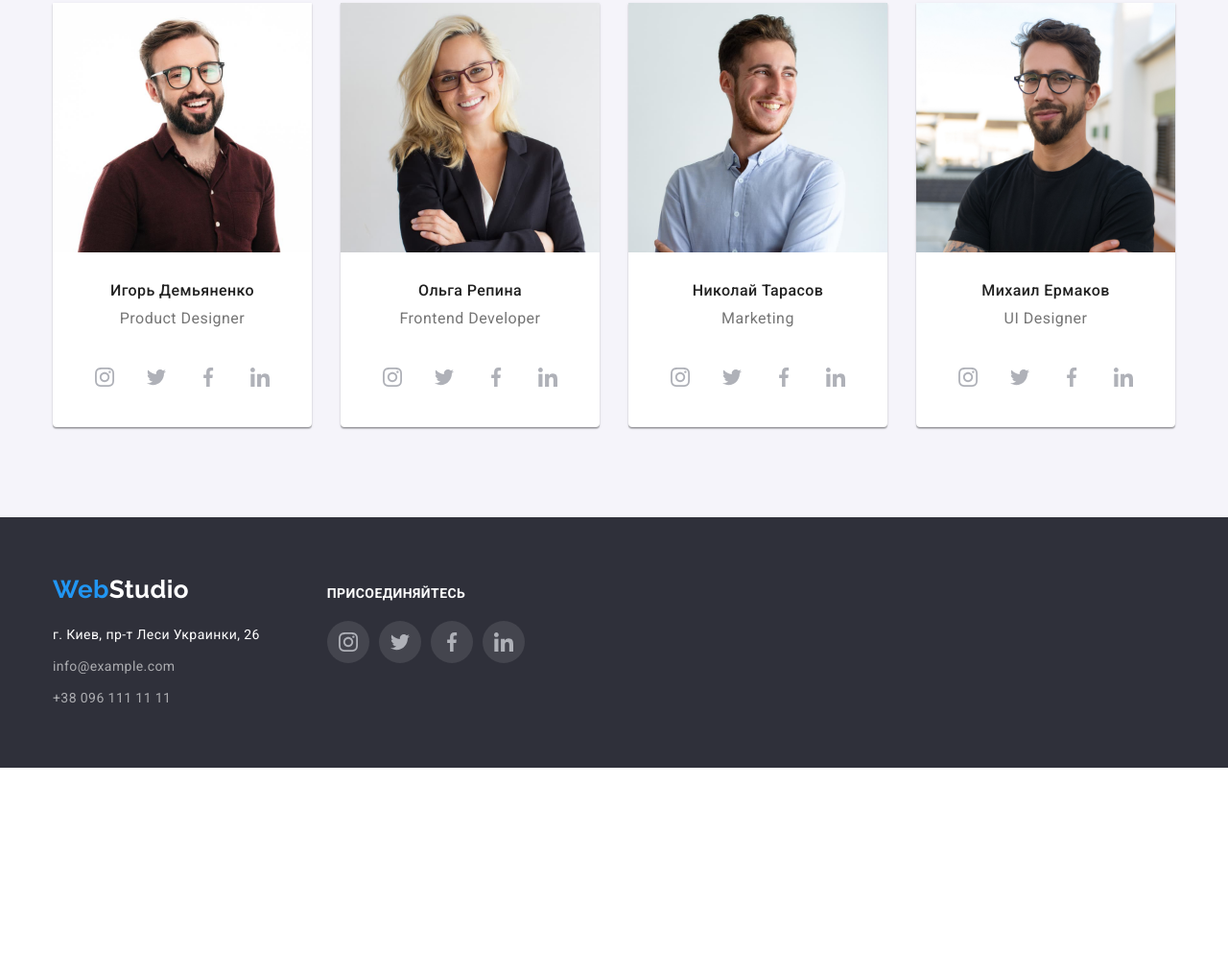
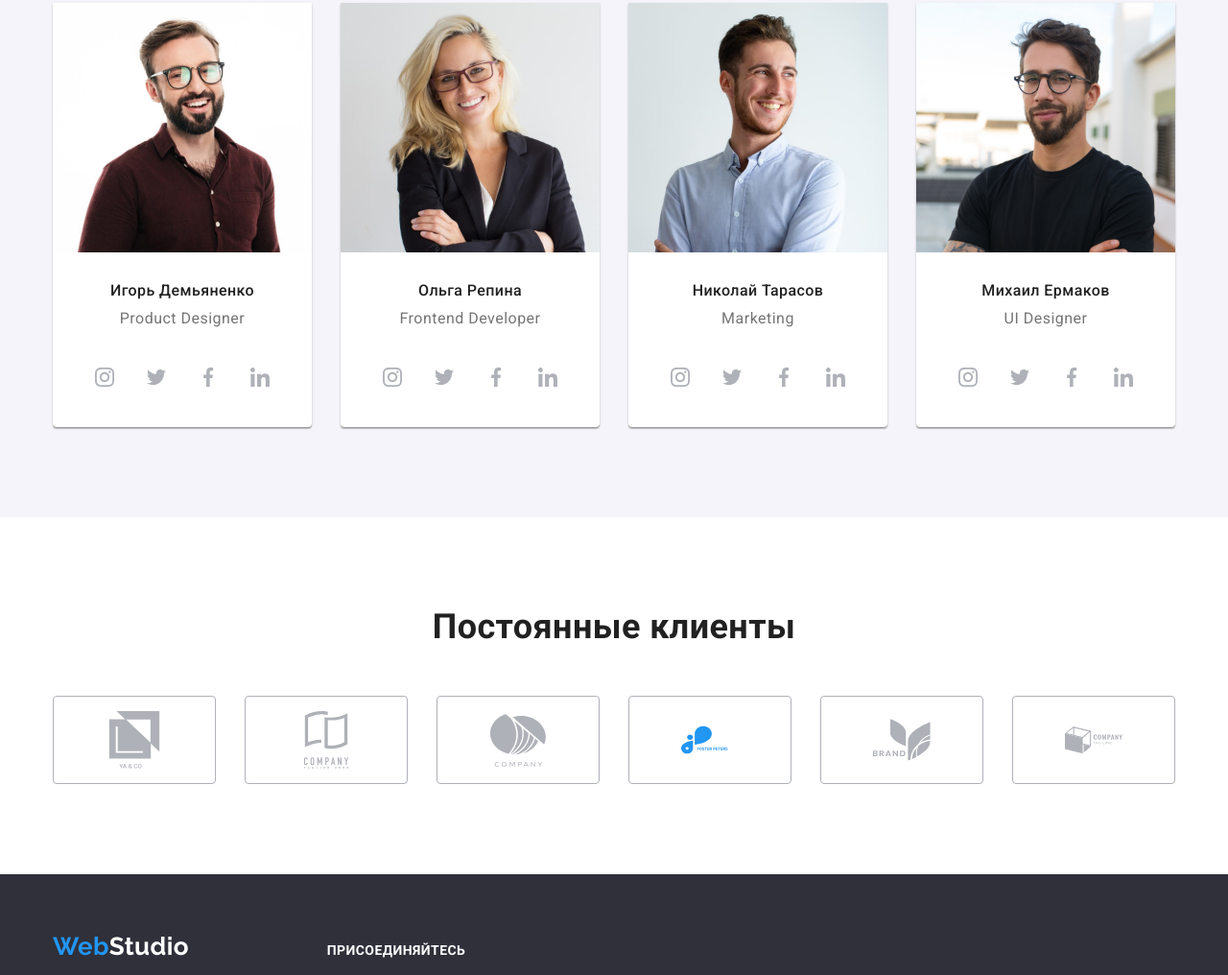
Before and after one commit to Vkolbasov/goit-markup-hw-04, a plain HTML site: page index.html in a window 1280 px wide. Shown: the part 1784-2800 px from the top of the page at 96% size. Before the commit the page ends 2584 px from the top, so only its background shows below. Drawn offline with nearby package versions, Linux system fonts and the light colour scheme.

Commit message:
add bg image

```diff
--- a/css/styles.css
+++ b/css/styles.css
@@ -10,9 +10,14 @@
   --project-card-shadow: #eeeeee;
   --box-shadow-card: 0px 1px 3px rgba(0, 0, 0, 0.12),
     0px 1px 1px rgba(0, 0, 0, 0.14), 0px 2px 1px rgba(0, 0, 0, 0.2);
+  --box-shadow-portfolio: 0px 1px 1px rgba(0, 0, 0, 0.12),
+    0px 4px 4px rgba(0, 0, 0, 0.06), 1px 4px 6px rgba(0, 0, 0, 0.16);
+  --filtres-box-shadow: 0px 3px 1px rgba(0, 0, 0, 0.1),
+    0px 1px 2px rgba(0, 0, 0, 0.08), 0px 2px 2px rgba(0, 0, 0, 0.12);
   --border-header-color: #ececec;
   --icon-color: #afb1b8;
   --footer-icon-background: rgb(255 255 254 / 10%);
+  --gardient-hero: rgba(47, 48, 58, 0.4);
 }
 
 body {
@@ -156,6 +161,18 @@ img {
   text-align: center;
   padding-top: 200px;
   padding-bottom: 200px;
+  margin-left: auto;
+  margin-right: auto;
+  max-width: 1600px;
+  background-image: linear-gradient(
+      to right,
+      var(--gardient-hero),
+      var(--gardient-hero)
+    ),
+    url(../images/bg-image.jpg);
+  background-repeat: no-repeat;
+  background-size: cover;
+  background-position: center;
 }
 
 .hero-title {
@@ -404,6 +421,37 @@ img {
 .footer-icon:focus {
   background-color: var(--button-link-primary);
 }
+/* Постоянные Клиенты */
+
+.clients-nav {
+  display: flex;
+  gap: 30px;
+}
+
+.clients-title {
+  margin-bottom: 50px;
+  font-weight: 700;
+  font-size: 36px;
+  line-height: 1.16;
+  text-align: center;
+}
+
+.clients-link {
+  display: flex;
+  justify-content: center;
+  align-items: center;
+  border: 1px solid var(--icon-color);
+  border-radius: 4px;
+  fill: var(--icon-color);
+  width: 170px;
+  height: 92px;
+}
+
+.clients-link:hover,
+.clients-link:focus {
+  fill: var(--button-link-primary);
+  border-color: var(--button-link-primary);
+}
 
 /* ПОРТФОЛИО */
 
@@ -436,10 +484,7 @@ img {
   background-color: var(--button-link-primary);
   color: var(--primay-bg-color);
 }
-.resume-accent {
-  background-color: #188ce8;
-  color: var(--primay-bg-color);
-}
+
 /*Проекты*/
 .project {
   display: flex;
@@ -475,3 +520,7 @@ img {
   text-decoration: none;
   display: block;
 }
+.project-link:hover,
+.project-link:focus {
+  box-shadow: var(--box-shadow-portfolio);
+}
--- a/index.html
+++ b/index.html
@@ -315,6 +315,55 @@
           </ul>
         </div>
       </section>
+      <section class="section">
+        <div class="container">
+          <h2 class="clients-title">Постоянные клиенты</h2>
+          <ul class="clients-nav list">
+            <li class="client-cards">
+              <a href="" class="clients-link">
+                <svg width="106" height="60">
+                  <use href="./images/sprite.svg#icon-client1"></use>
+                </svg>
+              </a>
+            </li>
+            <li class="client-cards">
+              <a href="" class="clients-link">
+                <svg width="106" height="60">
+                  <use href="./images/sprite.svg#icon-client2"></use>
+                </svg>
+              </a>
+            </li>
+            <li class="client-cards">
+              <a href="" class="clients-link">
+                <svg width="106" height="60">
+                  <use href="./images/sprite.svg#icon-client3"></use>
+                </svg>
+              </a>
+            </li>
+            <li class="client-cards">
+              <a href="" class="clients-link">
+                <svg width="106" height="60">
+                  <use href="./images/sprite.svg#icon-client4"></use>
+                </svg>
+              </a>
+            </li>
+            <li class="client-cards">
+              <a href="" class="clients-link">
+                <svg width="106" height="60">
+                  <use href="./images/sprite.svg#icon-client5"></use>
+                </svg>
+              </a>
+            </li>
+            <li class="client-cards">
+              <a href="" class="clients-link">
+                <svg width="106" height="60">
+                  <use href="./images/sprite.svg#icon-client6"></use>
+                </svg>
+              </a>
+            </li>
+          </ul>
+        </div>
+      </section>
     </main>
     <!-- Футер -->
     <footer class="footer">
```
Also changed, not shown: resume.html (+48 -6 lines), images/bg-image.jpg (added).
